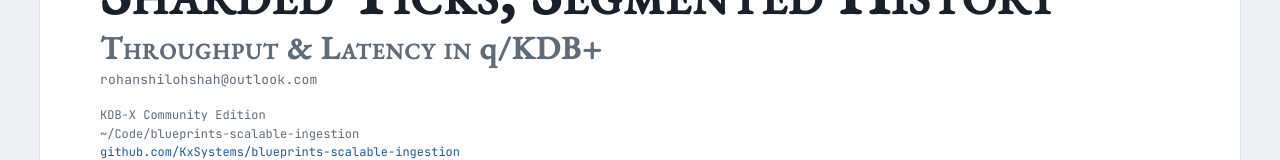
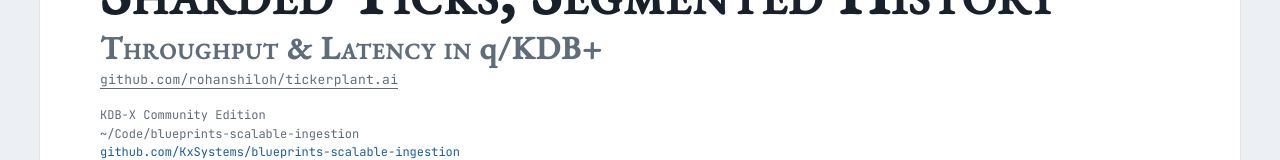
Before and after one commit to rohanshiloh/tickerplant.ai, a plain HTML site: page index.html in a window 1280 px wide. Shown: the part 129-289 px from the top of the page. Drawn offline with nearby package versions, Linux system fonts and the light colour scheme.

Commit message:
Add Sharded Ticks, Segmented History

```diff
--- a/index.html
+++ b/index.html
@@ -168,11 +168,13 @@ footer .ok{color:var(--ok);font-weight:600}
 @media (max-width:860px){.rules,.patterns,.vcontract{grid-template-columns:1fr}}
 .meta a{color:var(--accent);text-decoration:none;border-bottom:1px solid currentColor}
 .meta a:hover{border-bottom-width:2px}
+.byline a{color:inherit;text-decoration:none;border-bottom:1px solid currentColor}
+.byline a:hover{border-bottom-width:2px}
 </style>
 
 <div class="sheet">
 <header>
-  <div class="titleblock"><h1>Sharded Ticks, Segmented History<span class="subtitle">Throughput &amp; Latency in <span style="font-variant-caps:normal;font-feature-settings:normal">q/KDB+</span></span></h1><div class="byline">rohanshilohshah@outlook.com</div></div>
+  <div class="titleblock"><h1>Sharded Ticks, Segmented History<span class="subtitle">Throughput &amp; Latency in <span style="font-variant-caps:normal;font-feature-settings:normal">q/KDB+</span></span></h1><div class="byline"><a href="https://github.com/rohanshiloh/tickerplant.ai">github.com/rohanshiloh/tickerplant.ai</a></div></div>
   <div class="meta">KDB-X Community Edition<br>~/Code/blueprints-scalable-ingestion<br><a href="https://github.com/KxSystems/blueprints-scalable-ingestion">github.com/KxSystems/blueprints-scalable-ingestion</a></div>
 </header>
 
```
